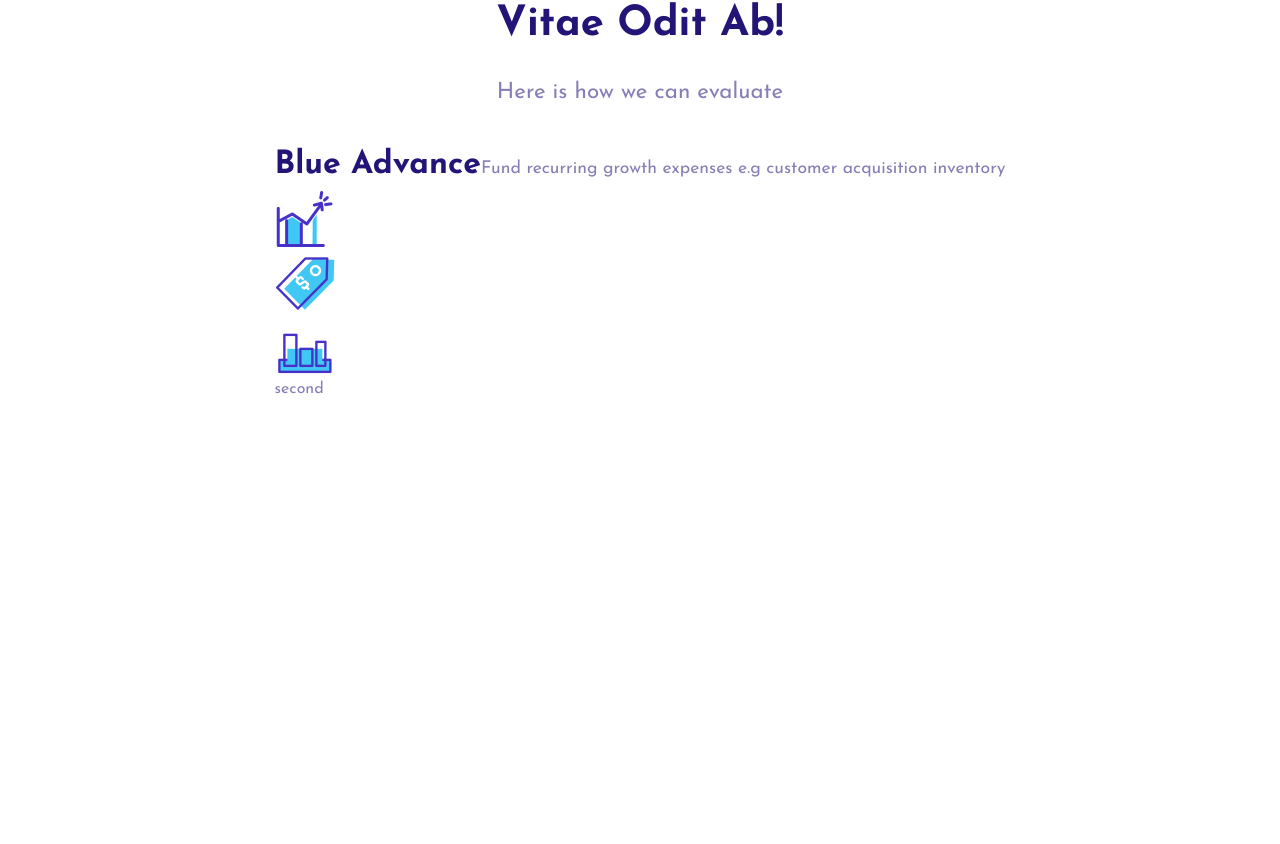
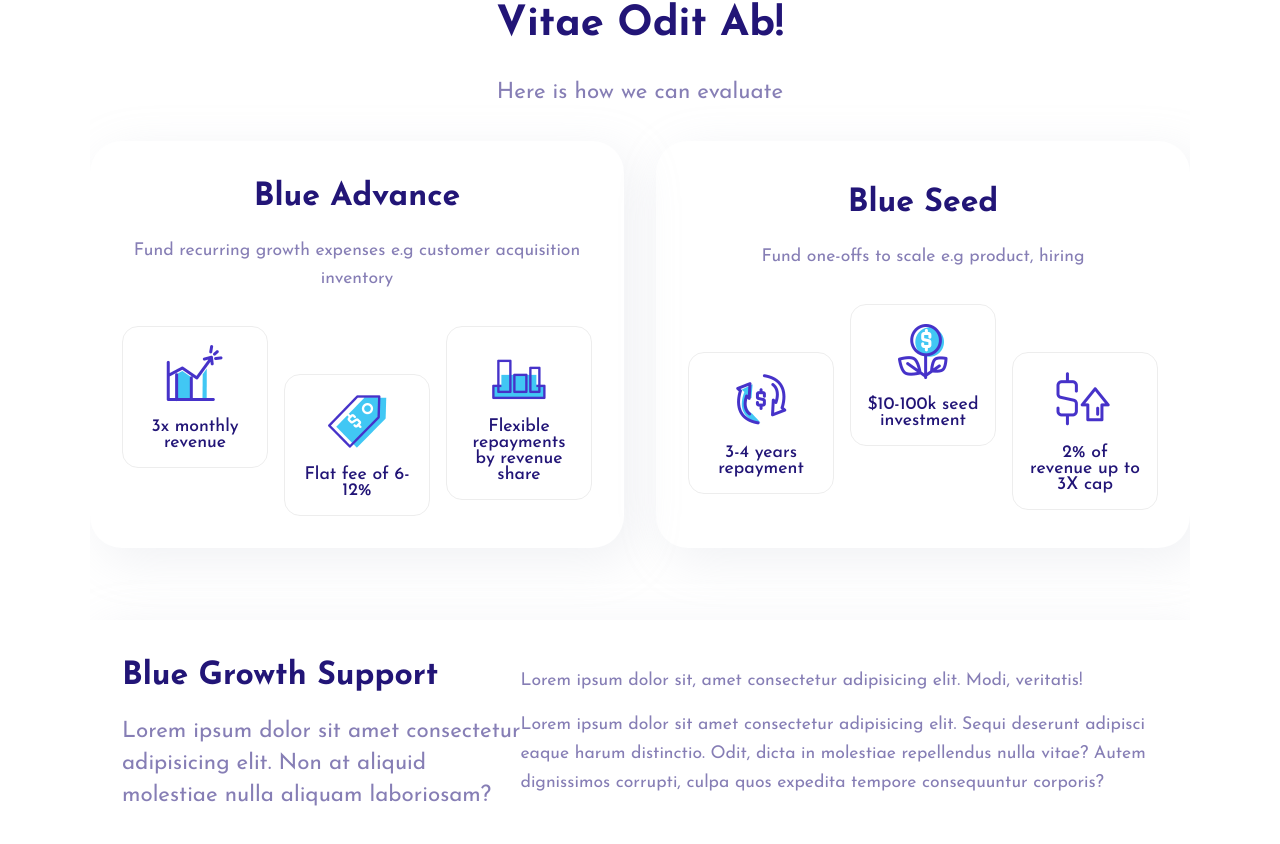
Before and after one commit to dilan-sachintha97/Responsive-web-NextJS, a Next.js app: page / in a window 1280 px wide. Shown: the part 1886-2730 px from the top of the page. Before the commit the page ends 2283 px from the top, so only its background shows below. Built offline with nearby package versions, Linux system fonts and the light colour scheme.

Commit message:
what we do section 2

```diff
--- a/app/page.css
+++ b/app/page.css
@@ -59,3 +59,77 @@
         font: 1.6rem;
     }
 }
+
+.wwd-blocks{
+    display: flex;
+    width: 100%;
+    gap: 2rem;
+}
+.wwd-block{
+    flex: 1;
+    display: flex;
+    flex-direction: column;
+    align-items: center;
+    justify-content: center;
+    gap: 1rem;
+    text-align: center;
+    padding: 2rem;
+    box-shadow: var(--shadow);
+    border-radius: 2rem;
+}
+.block-features{
+    margin-top: 1rem;
+    display: flex;
+    gap: 1rem;
+}
+
+.block-feature{
+    flex: 1;
+    display: flex;
+    justify-content: center;
+    align-items: center;
+    flex-direction: column;
+    text-align: center;
+    gap: 1rem;
+
+    border: 1px solid hsla(0, 0%, 59%, 0.17);
+    border-radius: 1rem;
+    padding: 1rem;
+    color: var(--title-color);
+    font-size: 1.1rem;
+    line-height: 1rem;
+    font-weight: 500;
+    height: fit-content;
+}
+
+.wwd-blocks >:first-child .block-features >:nth-child(2){
+    margin-top: 3rem;
+}
+
+.wwd-blocks >:nth-child(2) .block-features >:nth-child(1),
+.wwd-blocks >:nth-child(2) .block-features >:nth-child(3){
+    margin-top: 3rem;
+}
+
+.wwd-support{
+    display: flex;
+    align-items: center;
+    justify-content: center;
+    padding: 2rem;
+    box-shadow: var(--shadow);
+    margin-top: 2.5rem;
+    background: #fff;
+}
+.wwd-support > div{
+    display: flex;
+    flex-direction: column;
+    align-items: flex-start;
+    gap: 1rem;
+}
+
+.wwd-support >:nth-child(1){
+    flex: 1;
+}
+.wwd-support >:nth-child(2){
+    flex: 1.6;
+}
--- a/src/components/WhatWeDo/WhatWeDo.js
+++ b/src/components/WhatWeDo/WhatWeDo.js
@@ -26,15 +26,46 @@ const WhatWeDo = () => {
 
                         <div className="block-features">
                             {features?.slice(0,3).map((data,i)=>(
-                                <div key={i}>
+                                <div key={i} className='block-feature'>
                                     <Image src={data.icon} alt='feature' width={60} height={60}/>
+                                    <span>{data.title}</span>
                                 </div>
                             ))}
                         </div>
                     </div>
 
                     {/* second block */}
-                    <div className="wwd-block">second</div>
+                    <div className="wwd-block">
+                        <span className='sec-title'>Blue Seed</span>
+                        <span className='text'>Fund one-offs to scale e.g product, hiring</span>
+
+                        <div className="block-features">
+                            {features?.slice(3,).map((data,i)=>(
+                                <div key={i} className='block-feature'>
+                                    <Image src={data.icon} alt='feature' width={60} height={60}/>
+                                    <span>{data.title}</span>
+                                </div>
+                            ))}
+                        </div>
+                    </div>
+                </div>
+
+                {/* support blocks */}
+                <div className="wwd-support">
+
+                    {/* left side */}
+                    <div>
+                        <span className='sec-title'>Blue Growth Support</span>
+                        <span className='des'>Lorem ipsum dolor sit amet consectetur adipisicing elit. Non at aliquid molestiae nulla aliquam laboriosam?
+                        </span>
+                    </div>
+
+                    {/* right side */}
+                    <div>
+                        <span className='text'>Lorem ipsum dolor sit, amet consectetur adipisicing elit. Modi, veritatis!</span>
+
+                        <span className='text'>Lorem ipsum dolor sit amet consectetur adipisicing elit. Sequi deserunt adipisci eaque harum distinctio. Odit, dicta in molestiae repellendus nulla vitae? Autem dignissimos corrupti, culpa quos expedita tempore consequuntur corporis?</span>
+                    </div>
                 </div>
             </div>
         </div>
```
